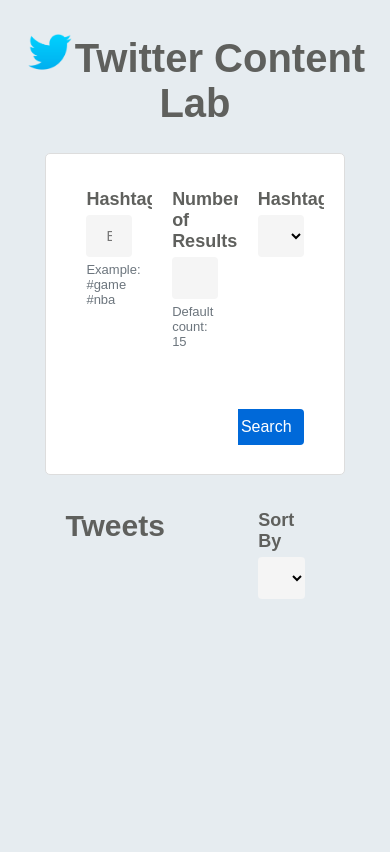
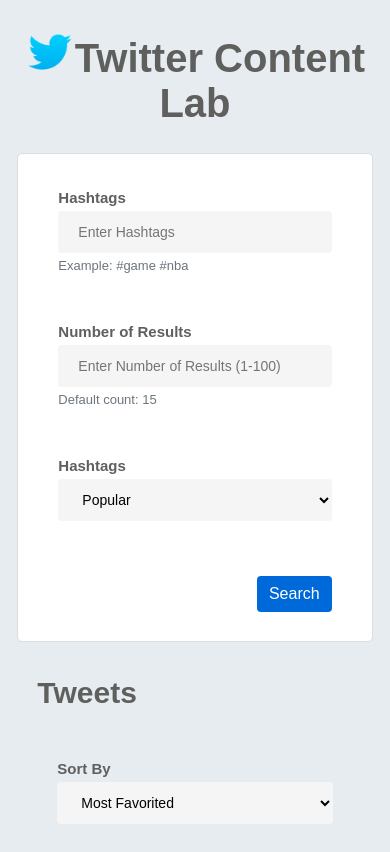
Before and after one commit to Samruddhi9369/Twitter-Content-Lab-Linqia, a Vue app: page / in a window 390 px wide. Built offline with nearby package versions, Linux system fonts and the light colour scheme; what vue-resource would draw is missing.

Commit message:
Updating style.css

```diff
--- a/src/assets/styles/style.css
+++ b/src/assets/styles/style.css
@@ -45,7 +45,7 @@
 .form-group label {
     color: #5f605d;
     display: block;
-    font-size: 18px;
+    font-size: 15px;
     font-style: normal;
     font-weight: bold;
     padding: 5px 0;
@@ -163,3 +163,17 @@
 .fl-left{
   float:left;
 }
+
+@media only screen and (max-width:768px){
+    .form-group{
+        width: 100%;
+    }
+
+    .form-container {
+        width: 95%;
+    }
+
+    .tweet-container {
+        width: 95%;
+    }
+}
```
